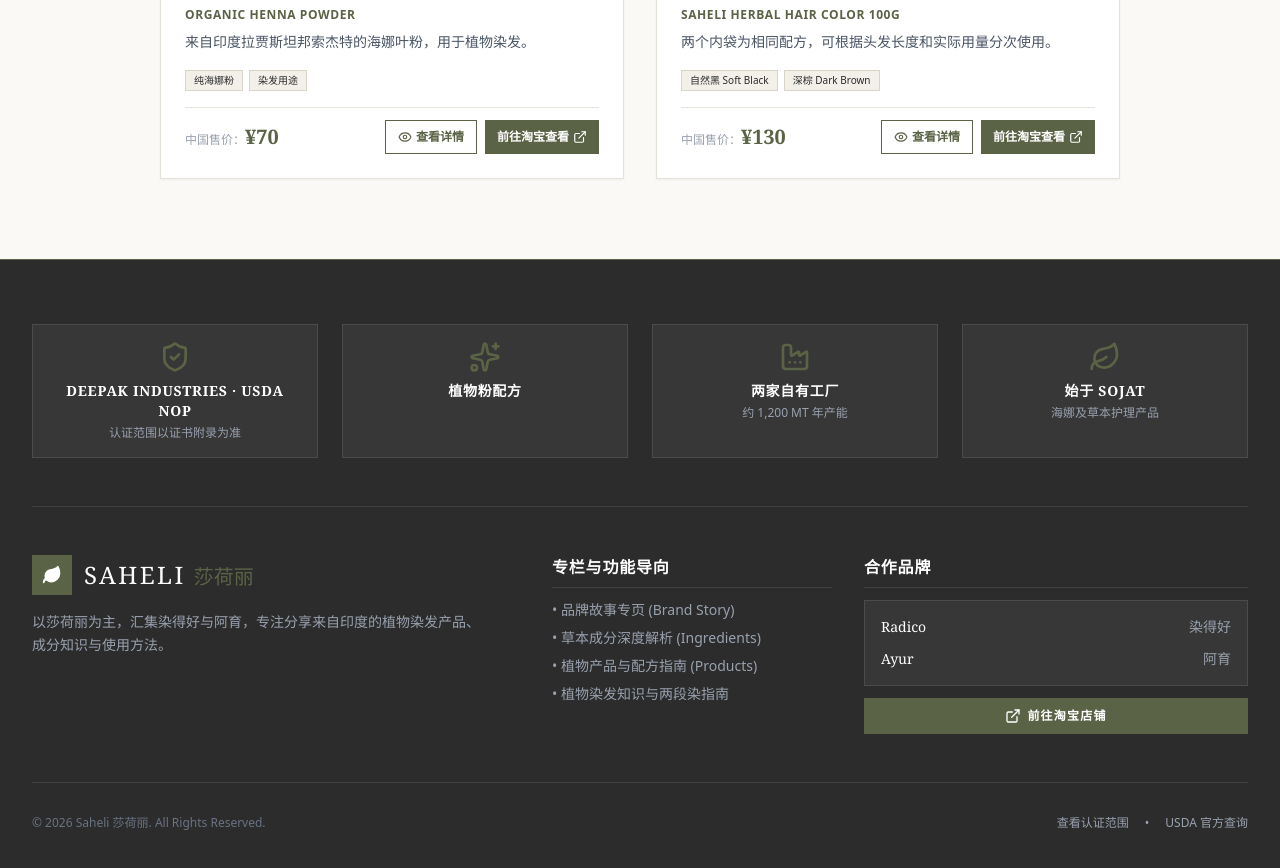
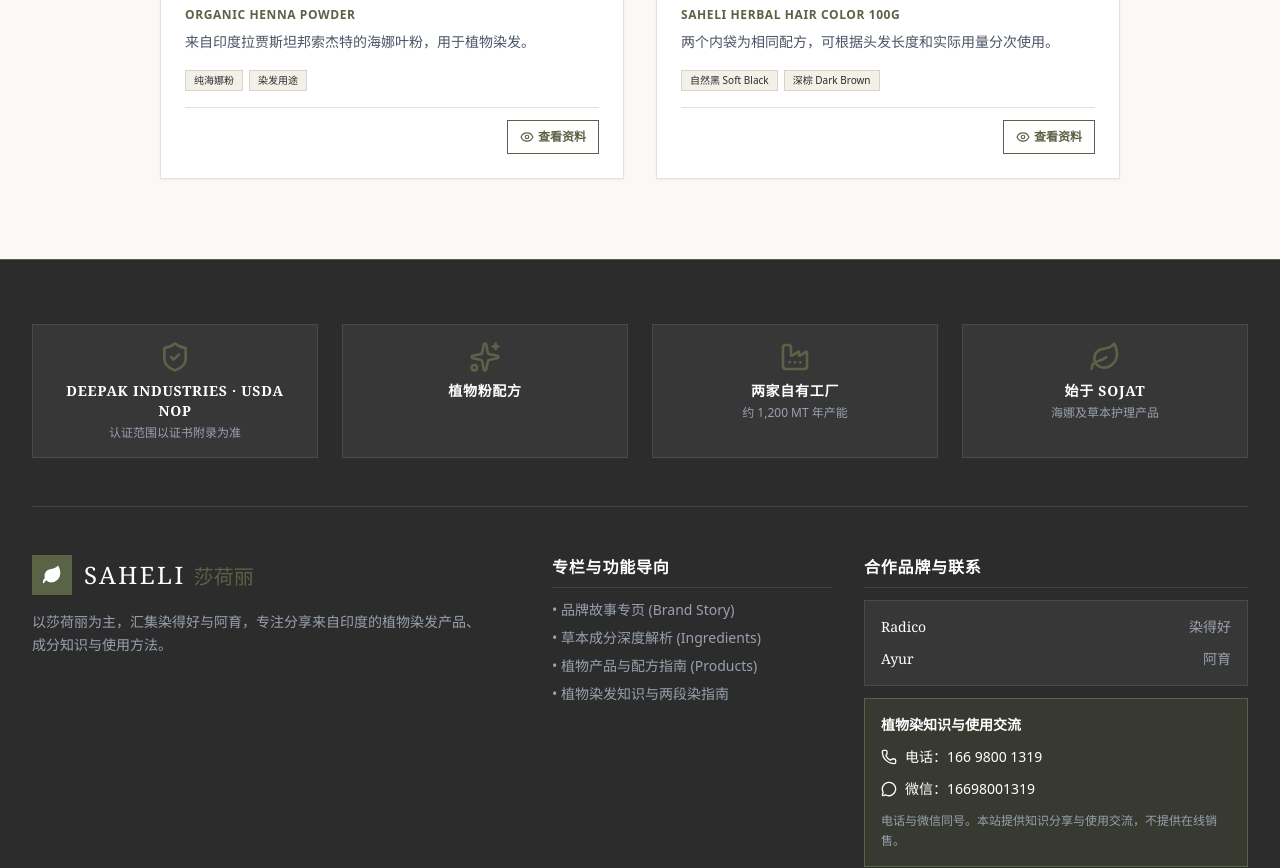
Before and after one commit to nus642/saheli, a React (Vite) app: page / in a window 1280 px wide. Shown: the part 2500-3368 px from the top of the page. Built offline with nearby package versions, Linux system fonts and the light colour scheme.

Commit message:
feat: add consultation contact details

```diff
--- a/src/components/Footer.tsx
+++ b/src/components/Footer.tsx
@@ -1,5 +1,5 @@
 import React from 'react';
-import { ExternalLink, Leaf, ShieldCheck, Factory, Sparkles } from 'lucide-react';
+import { Factory, Leaf, MessageCircle, Phone, ShieldCheck, Sparkles } from 'lucide-react';
 import { siteConfig } from '../config/siteConfig';
 
 interface FooterProps {
@@ -83,10 +83,10 @@ export const Footer: React.FC<FooterProps> = ({
             </ul>
           </div>
 
-          {/* Partner Brands & Store */}
-          <div className="md:col-span-4 space-y-3">
+          {/* Partner Brands & Contact */}
+          <div className="md:col-span-4 space-y-3" id="contact">
             <h4 className="font-serif font-bold text-white text-base border-b border-white/10 pb-2 uppercase tracking-wider">
-              合作品牌
+              合作品牌与联系
             </h4>
             <div className="bg-white/5 p-4 border border-white/10 text-sm text-[#E8E2D6] space-y-3">
               {siteConfig.brands.partners.map((brand) => (
@@ -96,15 +96,21 @@ export const Footer: React.FC<FooterProps> = ({
                 </div>
               ))}
             </div>
-            <a
-              href={siteConfig.taobaoStoreUrl}
-              target="_blank"
-              rel="noopener noreferrer"
-              className="w-full py-2.5 px-3 bg-[#5B6346] hover:bg-[#4A5039] text-white text-xs font-bold uppercase tracking-widest flex items-center justify-center gap-1.5 transition-colors"
-            >
-              <ExternalLink className="w-4 h-4" />
-              <span>前往淘宝店铺</span>
-            </a>
+            <div className="bg-[#5B6346]/25 p-4 border border-[#5B6346] text-sm text-[#E8E2D6] space-y-3">
+              <p className="font-serif font-bold text-white">植物染知识与使用交流</p>
+              <a
+                href={`tel:${siteConfig.contact.phone}`}
+                className="flex items-center gap-2 text-white hover:text-[#D9D2C2] transition-colors"
+              >
+                <Phone className="w-4 h-4 shrink-0" />
+                <span>电话：{siteConfig.contact.displayPhone}</span>
+              </a>
+              <div className="flex items-center gap-2 text-white">
+                <MessageCircle className="w-4 h-4 shrink-0" />
+                <span>微信：{siteConfig.contact.wechat}</span>
+              </div>
+              <p className="text-xs leading-relaxed text-gray-400">电话与微信同号。本站提供知识分享与使用交流，不提供在线销售。</p>
+            </div>
           </div>
         </div>
 
--- a/src/components/ProductCatalog.tsx
+++ b/src/components/ProductCatalog.tsx
@@ -1,5 +1,5 @@
 import React, { useState } from 'react';
-import { AlertTriangle, ExternalLink, Eye, X } from 'lucide-react';
+import { AlertTriangle, Eye, X } from 'lucide-react';
 import { INITIAL_PRODUCTS } from '../data/initialData';
 import { Product, ProductDetails, ProductVariant } from '../types';
 
@@ -123,16 +123,10 @@ export const ProductCatalog: React.FC<ProductCatalogProps> = ({ onOpenKnowledge
                       {product.tags.map((tag) => <span key={tag} className="bg-[#F2F0E9] text-[#2C2C2C] border border-[#D8D4C7] text-[10px] font-medium px-2 py-0.5">{tag}</span>)}
                     </div>
                   )}
-                  <div className="pt-3 border-t border-[#E5E2D9] flex flex-wrap items-center justify-between gap-3">
-                    <div><span className="text-xs text-gray-400">中国售价：</span><span className="text-xl font-bold text-[#5B6346] font-serif">¥{details.price}</span></div>
-                    <div className="flex gap-2">
-                      <button onClick={() => openDetails(product)} className="px-3 py-2 border border-[#5B6346] text-[#5B6346] text-xs font-semibold flex items-center gap-1 hover:bg-[#F2F0E9] transition-colors cursor-pointer">
-                        <Eye className="w-3.5 h-3.5" />查看详情
-                      </button>
-                      <a href={details.purchaseUrl} target="_blank" rel="noopener noreferrer" className="px-3 py-2 bg-[#5B6346] hover:bg-[#4A5039] text-white text-xs font-semibold flex items-center gap-1 transition-colors">
-                        前往淘宝查看<ExternalLink className="w-3.5 h-3.5" />
-                      </a>
-                    </div>
+                  <div className="pt-3 border-t border-[#E5E2D9] flex items-center justify-end">
+                    <button onClick={() => openDetails(product)} className="px-3 py-2 border border-[#5B6346] text-[#5B6346] text-xs font-semibold flex items-center gap-1 hover:bg-[#F2F0E9] transition-colors cursor-pointer">
+                      <Eye className="w-3.5 h-3.5" />查看资料
+                    </button>
                   </div>
                 </div>
               </article>
@@ -158,7 +152,7 @@ export const ProductCatalog: React.FC<ProductCatalogProps> = ({ onOpenKnowledge
                   <span className="text-xs font-mono text-[#5B6346] font-bold uppercase tracking-wider">{activeVariant?.packagingEnglishName ?? activeProduct.englishName}</span>
                   <h3 id="product-detail-title" className="text-xl font-serif text-[#2C2C2C]">{activeProduct.name}{activeVariant && `｜${activeVariant.colorName}`}</h3>
                   <p className="text-xs text-gray-500 mt-1">{activeProduct.brand} · {activeProduct.subName}</p>
-                  <div className="flex items-center gap-2 mt-2"><span className="text-lg font-bold text-[#5B6346] font-serif">¥{activeDetails.price}</span><span className="text-xs text-gray-500 font-mono">规格：{activeProduct.weight}</span></div>
+                  <div className="flex items-center gap-2 mt-2"><span className="text-xs text-gray-500 font-mono">规格：{activeProduct.weight}</span></div>
                 </div>
               </div>
 
@@ -202,9 +196,7 @@ export const ProductCatalog: React.FC<ProductCatalogProps> = ({ onOpenKnowledge
               <div className="space-y-2"><h4 className="font-serif font-bold text-[#2C2C2C] text-sm">配料</h4><div className="bg-white p-4 border border-[#E5E2D9] text-sm text-gray-600 space-y-2"><p><strong className="text-[#5B6346]">配料原文：</strong>{activeDetails.ingredientOriginal}</p><p><strong className="text-[#5B6346]">中文配料：</strong>{activeDetails.ingredientsChinese}</p>{activeDetails.origin && <p><strong className="text-[#5B6346]">产地：</strong>{activeDetails.origin}</p>}</div></div>
               <div className="space-y-2"><h4 className="font-serif font-bold text-[#2C2C2C] text-sm">染发使用说明</h4><p className="bg-white p-4 border border-[#E5E2D9] text-sm text-gray-600 leading-relaxed">{activeDetails.usage}</p></div>
               {activeDetails.certification && <div className="space-y-2"><h4 className="font-serif font-bold text-[#2C2C2C] text-sm">认证范围说明</h4><p className="bg-white p-4 border border-[#E5E2D9] text-sm text-gray-600 leading-relaxed">{activeDetails.certification}</p></div>}
-              <a href={activeDetails.purchaseUrl} target="_blank" rel="noopener noreferrer" className="w-full sm:w-auto px-5 py-3 bg-[#5B6346] hover:bg-[#4A5039] text-white text-sm font-semibold flex items-center justify-center gap-2 transition-colors">
-                前往淘宝查看{activeVariant && `（${activeVariant.colorName}）`}<ExternalLink className="w-4 h-4" />
-              </a>
+              <p className="text-xs text-gray-500 border-t border-[#E5E2D9] pt-4">本页用于产品资料与使用知识展示，不提供在线销售。</p>
             </div>
           </div>
         )}
--- a/src/config/siteConfig.ts
+++ b/src/config/siteConfig.ts
@@ -16,6 +16,9 @@ export const siteConfig = {
       { en: 'Ayur', zh: '阿育', role: '合作品牌' },
     ],
   },
-  taobaoStoreUrl:
-    'https://1kbqzgp9java7z653535rattamnhltb.taobao.com/?spm=a1z10.5-c-s.0.0.2f1c72b9UUQihX',
+  contact: {
+    phone: '16698001319',
+    displayPhone: '166 9800 1319',
+    wechat: '16698001319',
+  },
 } as const;
```
Also changed, not shown: 1 other file (tests, documents, lock files or other folders).
